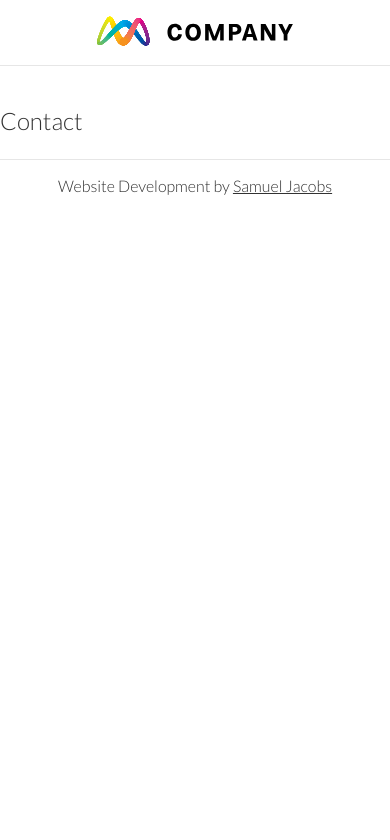
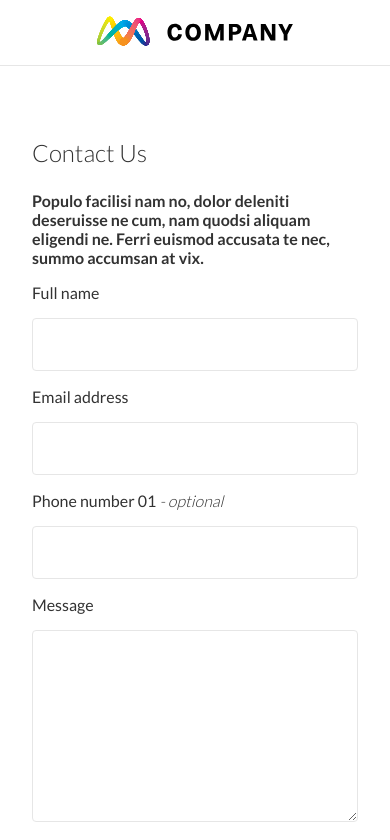
Before and after one commit to samueljacobs98/app-s-e-t, a React (Create React App) app: page /contact in a window 390 px wide. Shown: the top 840 px of the page. Built offline with nearby package versions, Linux system fonts and the light colour scheme.

Commit message:
completed mobile version of contact page

```diff
--- /dev/null
+++ b/src/components/ContactForm/ContactForm.jsx
@@ -0,0 +1,47 @@
+import { useState } from "react";
+import Button from "../Button/Button";
+import "./ContactForm.scss";
+
+const ContactForm = () => {
+  const [showPhone2] = useState(false);
+
+  const block = "field";
+
+  return (
+    <form className="form">
+      <fieldset className={block}>
+        <legend className={block + "__legend"}>Contact Us</legend>
+        <p>
+          Populo facilisi nam no, dolor deleniti deseruisse ne cum, nam quodsi
+          aliquam eligendi ne. Ferri euismod accusata te nec, summo accumsan at
+          vix.
+        </p>
+        <label htmlFor="name">Full name</label>
+        <input type="text" name="name" id="name" required />
+        <label htmlFor="email">Email address</label>
+        <input type="text" name="email" id="email" required />
+        <label htmlFor="phone1">
+          Phone number 01 <span>- optional</span>
+        </label>
+        <input type="text" name="phone1" id="phone1" />
+        {showPhone2 && (
+          <>
+            <label htmlFor="phone2">
+              Phone number 02 <span>- optional</span>
+            </label>
+            <input type="text" name="phone2" id="phone2" />
+          </>
+        )}
+        {/* Add button ^^ */}
+        <label htmlFor="message">Message</label>
+        <textarea name="message" id="message" cols="30" rows="10"></textarea>
+        <label htmlFor="checkbox">Add address details</label>
+        <input type="checkbox" name="checkbox" id="checkbox" />
+        {/* Add submit button */}
+        <Button text="Submit" type="primary" />
+      </fieldset>
+    </form>
+  );
+};
+
+export default ContactForm;
--- /dev/null
+++ b/src/components/ContactForm/ContactForm.scss
@@ -0,0 +1,34 @@
+@use "../../styles/variables" as *;
+
+.form {
+  padding: $standard;
+
+  .field {
+    display: flex;
+    flex-direction: column;
+    border: none;
+    gap: calc($standard / 2);
+
+    p {
+      font-weight: bold;
+    }
+
+    input {
+      padding: calc($standard / 2);
+    }
+
+    input,
+    textarea {
+      border: 1px solid $colour-light-grey;
+      border-radius: 0.25rem;
+    }
+
+    label {
+      font-weight: 400;
+    }
+
+    span {
+      font-style: italic;
+    }
+  }
+}
--- a/src/pages/Contact/Contact.jsx
+++ b/src/pages/Contact/Contact.jsx
@@ -1,9 +1,10 @@
+import ContactForm from "../../components/ContactForm/ContactForm";
 import Layout from "../../components/Layout/Layout";
 
 const Contact = () => {
   return (
     <Layout>
-      <h1>Contact</h1>
+      <ContactForm />
     </Layout>
   );
 };
--- a/src/styles/_typography.scss
+++ b/src/styles/_typography.scss
@@ -7,7 +7,8 @@
   font-weight: 300;
 }
 
-h1 {
+h1,
+legend {
   font-size: $font-size-large;
   font-weight: 300;
   padding-top: 2.5rem;
```
